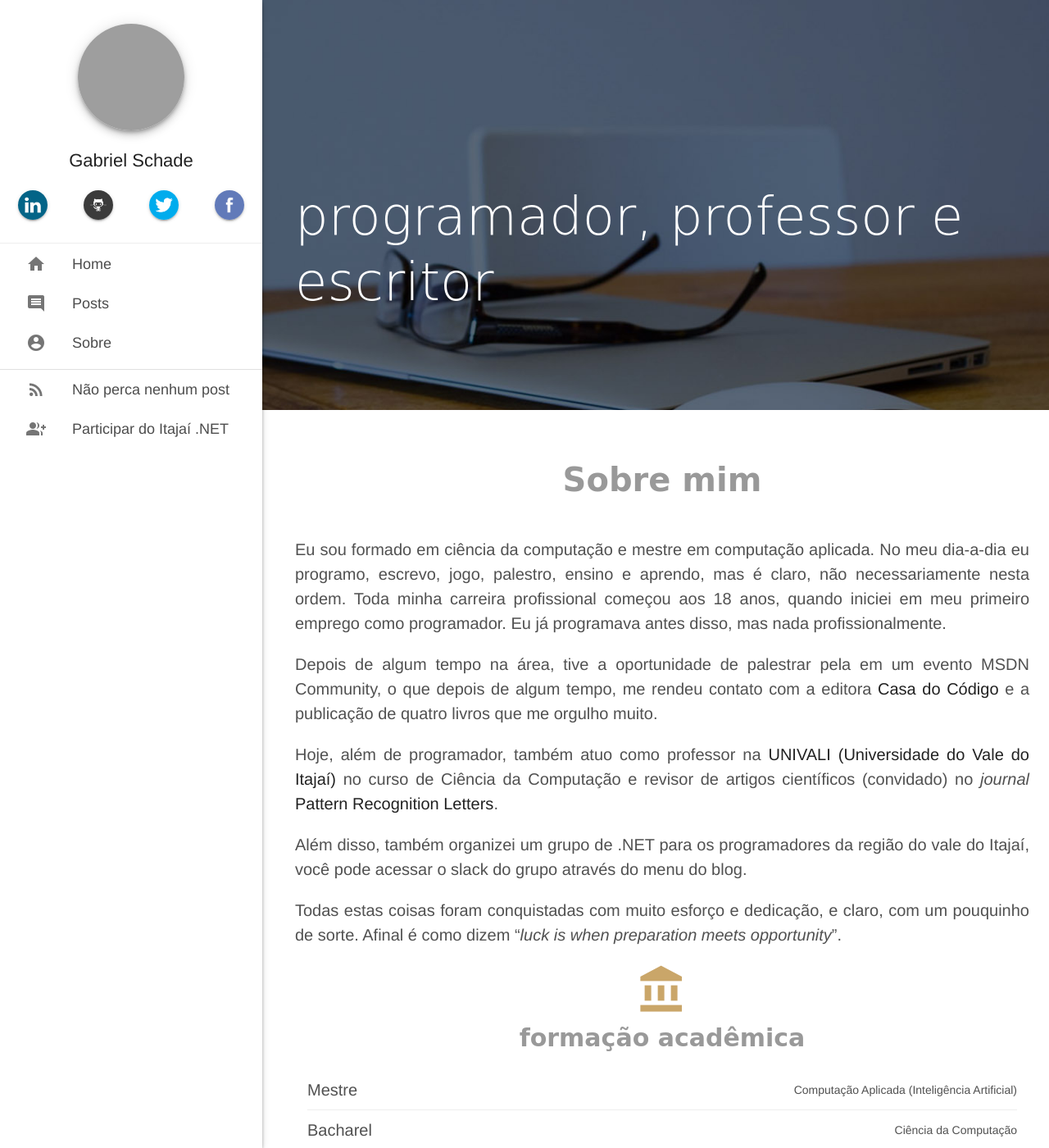
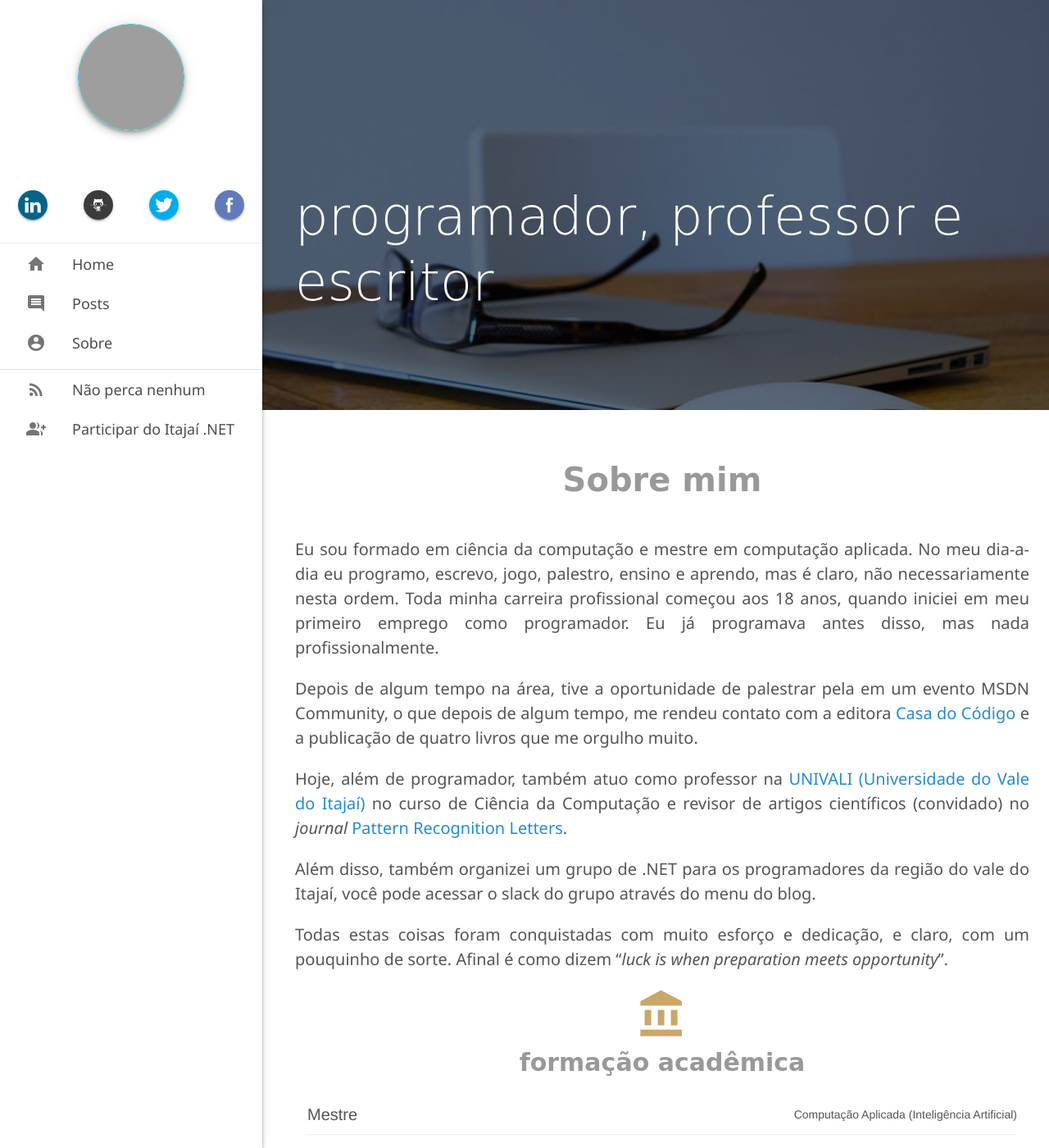
Before and after one commit to gabrielschade/gabrielschade.github.io, a Jekyll site: the page built from about.md, in a window 1280 px wide and 1400 px high. Shown: the whole window at 82% size. Built offline with Jekyll 4.4.1, drawn with Linux system fonts in a browser that asks for light colours; nearby versions of some CDN libraries; comment, search, counter and statistics services are not loaded; grey boxes are pictures that could not be loaded.

Commit message:
layout change - commit 1

```diff
--- a/css/blog.css
+++ b/css/blog.css
@@ -1,3 +1,7 @@
+body{
+    color:#555;
+}
+
 strong{
     font-weight: bolder;
 }
@@ -14,8 +18,14 @@
     color: rgba(0,0,0,0.87);
     z-index:99;
 }
-
-
+.side-nav li>a{
+    font-family: "Segoe UI", Frutiger, "Frutiger Linotype", "Dejavu Sans", "Helvetica Neue", Arial, sans-serif;
+    font-weight: 400;
+}
+.side-nav li>a:hover{
+    background-color:transparent;
+    color: #24bfcf;
+}
 
 
 .sidebar .background{
@@ -45,7 +55,9 @@
 }
 
 .accent-text{
-    color: rgba(0,0,0,0.87);
+    font-size: 22px;
+    font-weight: bold;
+    color: white;
 }
 
 .light-text{
@@ -131,6 +143,7 @@
 .huge{
     font-size: 2.0rem;
     color: rgba(0,0,0,0.4);
+    font-family: "Segoe UI Light", Frutiger, "Frutiger Linotype", "Dejavu Sans", "Helvetica Neue", Arial, sans-serif
 }
 
 
@@ -193,11 +206,13 @@
 
 .content-list-item a:hover{
     background-color: transparent;
-    color: rgba(0,0,0,0.54);
+    color: #24bfcf
 }
 
 .content p{
     text-align: justify;
+    color:#555;
+    font-family: "Segoe UI", Frutiger, "Frutiger Linotype", "Dejavu Sans", "Helvetica Neue", Arial, sans-serif
 }
 
 .content blockquote p{
@@ -205,7 +220,7 @@
 }
 
 .content a{
-    color: rgba(0,0,0,0.87)
+    font-family: "Segoe UI", Frutiger, "Frutiger Linotype", "Dejavu Sans", "Helvetica Neue", Arial, sans-serif
 }
 
 .content a:hover{
@@ -364,3 +379,8 @@
     height: 64px;
     vertical-align: middle;
   }
+
+  .card-profile-image{
+    height: 100px;
+    border: solid 1px #24bfcf;
+  }
```
